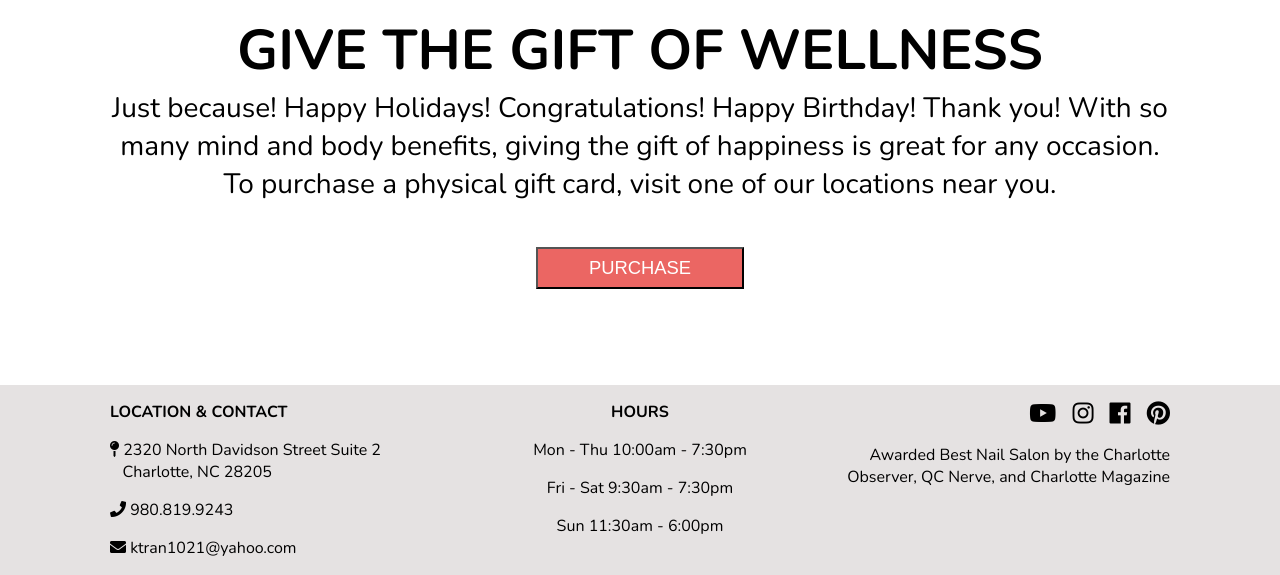
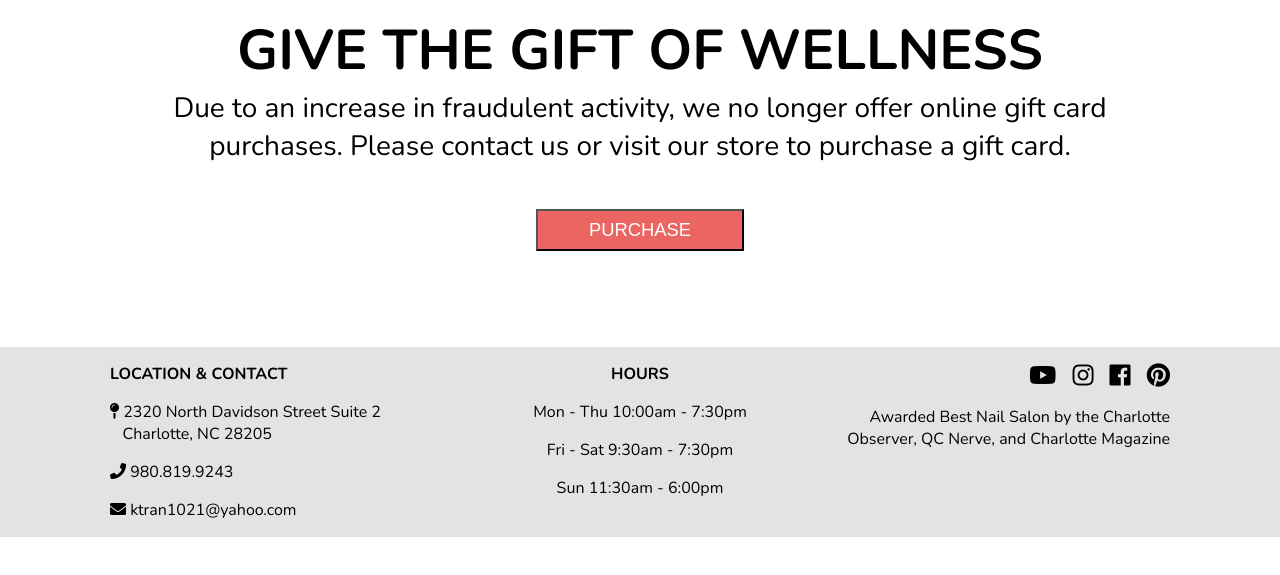
Before and after one commit to mimosasnailbar/mimosas, a Jekyll site: the page built from giftcard.html, in a window 1280 px wide and 900 px high, scrolled down 698 px, cut to the strip 325-900 px from the top of the window. Built offline with Jekyll 4.4.1, drawn with Linux system fonts in a browser that asks for light colours; nearby versions of some CDN libraries; after the commit the page ends 1560 px from its top, so only the background shows below that.

Commit message:
Updated 1 file via CloudCannon.

```diff
--- a/giftcard.html
+++ b/giftcard.html
@@ -1,16 +1,17 @@
 ---
 layout: default
 ---
-
 <section class="wrapper-two home__main giftcard">
 	<div class="giftcard__image"></div>
 	<h1 class="editable">
 		GIVE THE GIFT OF WELLNESS
 	</h1>
 	<p class="editable">
-		Just because! Happy Holidays! Congratulations! Happy Birthday! Thank you! With so many mind and body benefits, giving the gift of happiness is great for any occasion. To purchase a physical gift card, visit one of our locations near you.
+		Due to an increase in fraudulent activity, we no longer offer online gift card purchases. Please contact us or visit our store to purchase a gift card.
 	</p>
 	<div class="vagaro">
-		<a class="editable" target="_blank" href="https://www.vagaro.com/mimosasnailbar/gift-certificates"><button class="vagaro_button">PURCHASE</button></a>
+		<a class="editable" target="_blank" href="https://themimosasnailbar.com/">
+			<button class="vagaro_button">PURCHASE</button>
+		</a>
 	</div>
 </section>
```
